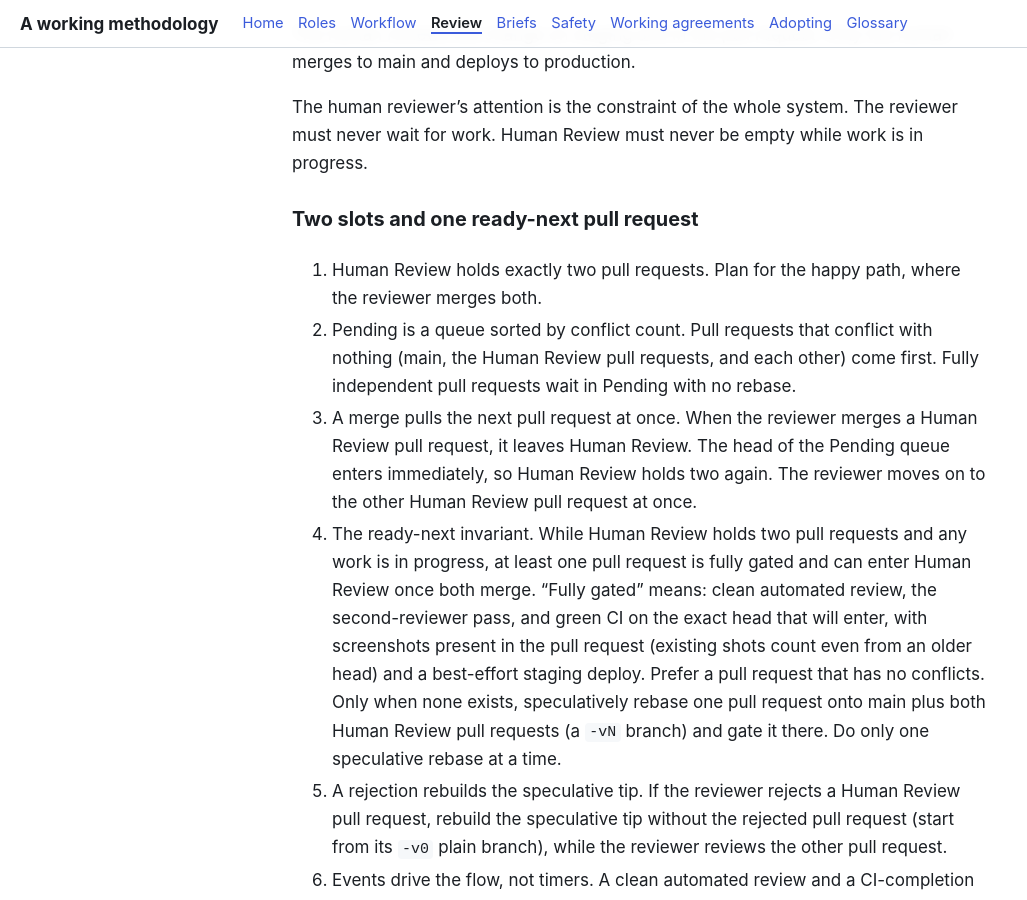
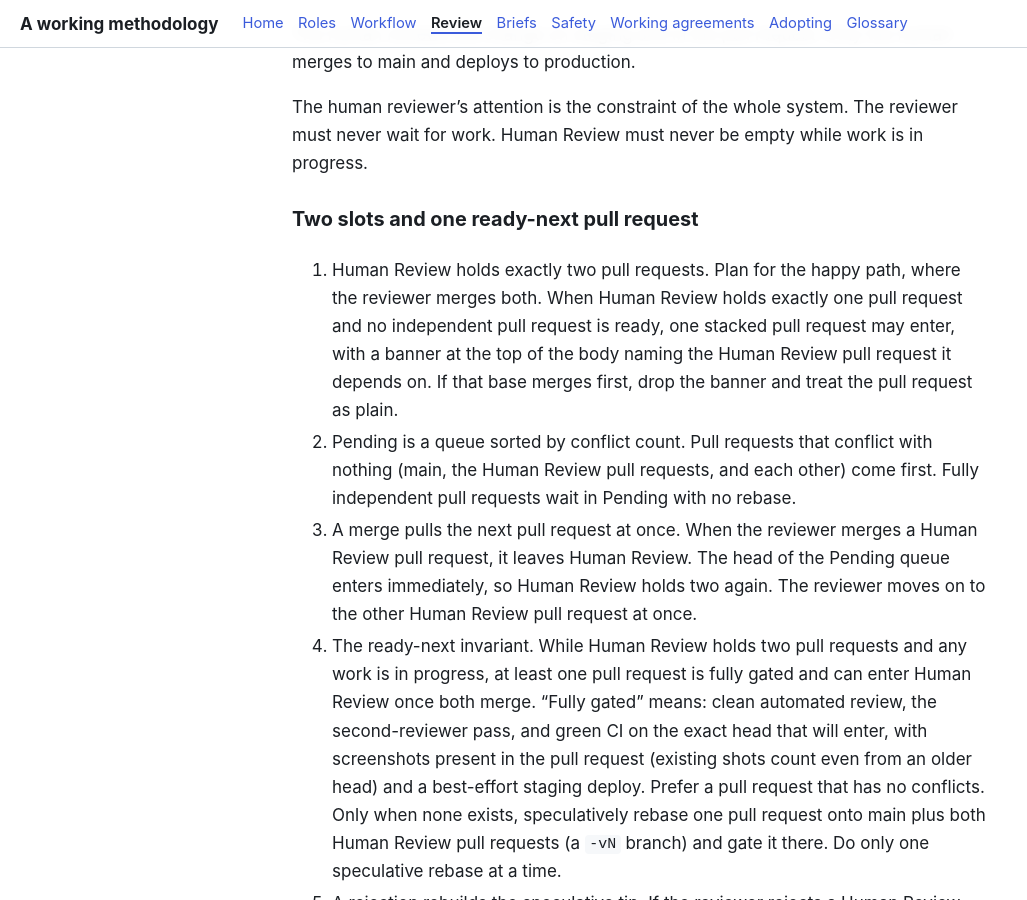
Before and after one commit to tangentcode/methodology, a Jekyll site: the page built from review.md, in a window 1280 px wide and 900 px high, scrolled down 4706 px. Shown: the whole window, without its empty margins (0-1027 px from the left). Built offline with Jekyll 4.4.1, drawn with Linux system fonts in a browser that asks for light colours; our own code applies the rules of GitHub Pages for plain Markdown files.

Commit message:
docs: one stacked pull request may enter when Human Review holds one
If no independent pull request is ready, that stacked tip carries a
banner naming the Human Review pull request it depends on. Existing
screenshots still count; they are not retaken.

```diff
--- a/review.md
+++ b/review.md
@@ -80,7 +80,7 @@ The human reviewer's attention is the constraint of the whole system. The review
 
 ### Two slots and one ready-next pull request
 
-1. Human Review holds exactly two pull requests. Plan for the happy path, where the reviewer merges both.
+1. Human Review holds exactly two pull requests. Plan for the happy path, where the reviewer merges both. When Human Review holds exactly one pull request and no independent pull request is ready, one stacked pull request may enter, with a banner at the top of the body naming the Human Review pull request it depends on. If that base merges first, drop the banner and treat the pull request as plain.
 2. Pending is a queue sorted by conflict count. Pull requests that conflict with nothing (main, the Human Review pull requests, and each other) come first. Fully independent pull requests wait in Pending with no rebase.
 3. A merge pulls the next pull request at once. When the reviewer merges a Human Review pull request, it leaves Human Review. The head of the Pending queue enters immediately, so Human Review holds two again. The reviewer moves on to the other Human Review pull request at once.
 4. The ready-next invariant. While Human Review holds two pull requests and any work is in progress, at least one pull request is fully gated and can enter Human Review once both merge. "Fully gated" means: clean automated review, the second-reviewer pass, and green CI on the exact head that will enter, with screenshots present in the pull request (existing shots count even from an older head) and a best-effort staging deploy. Prefer a pull request that has no conflicts. Only when none exists, speculatively rebase one pull request onto main plus both Human Review pull requests (a `-vN` branch) and gate it there. Do only one speculative rebase at a time.
```
